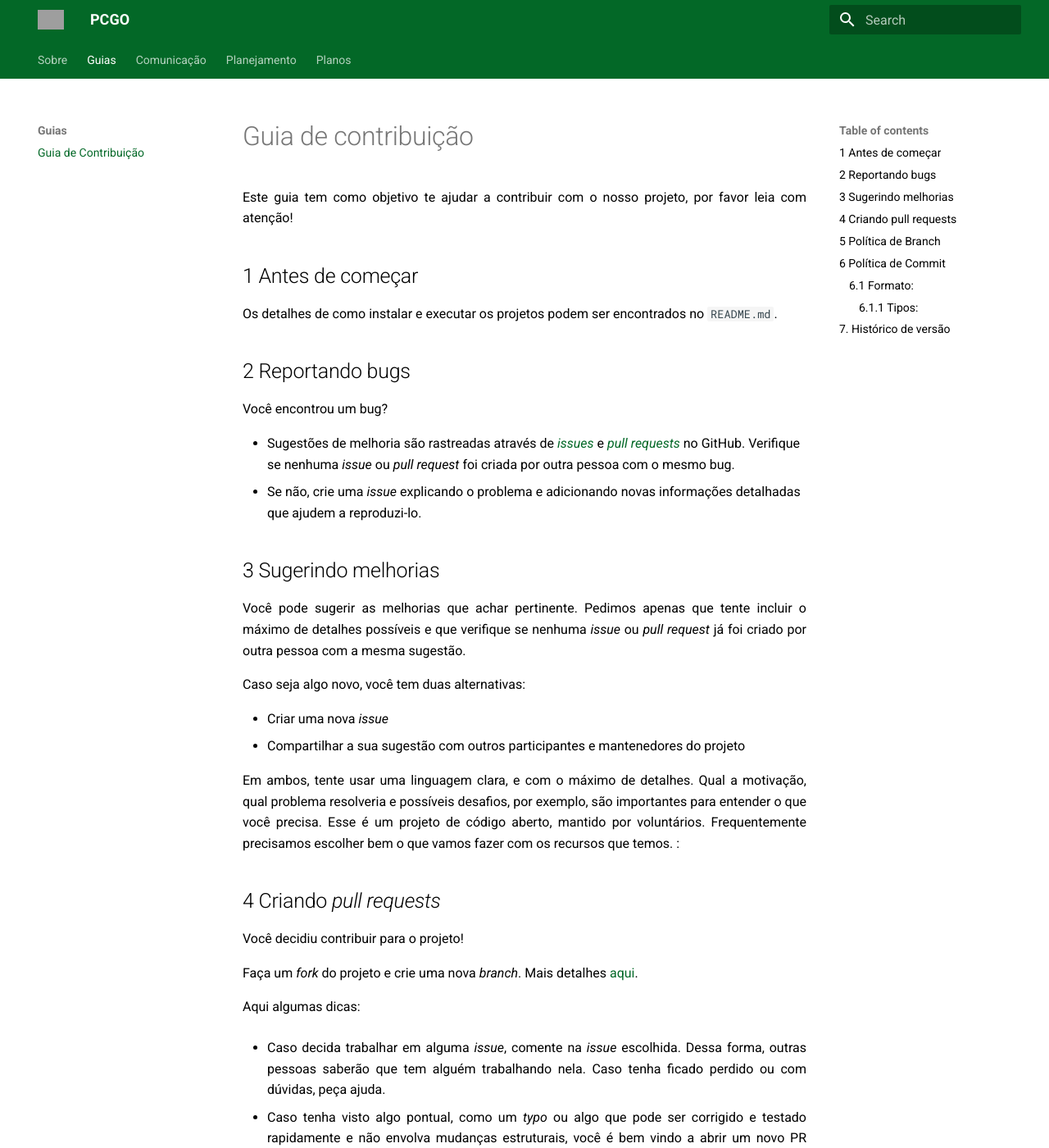
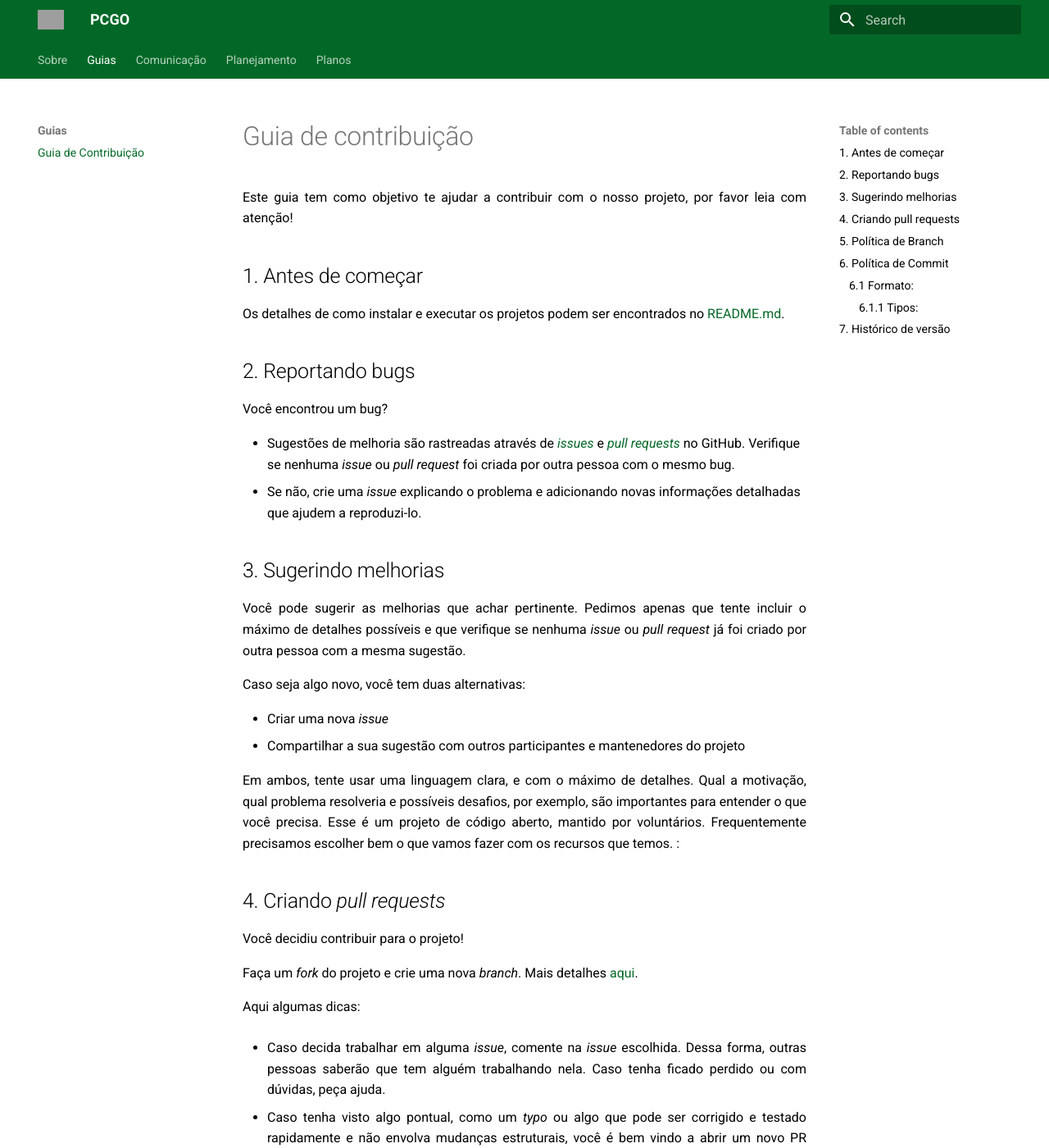
Before and after one commit to fga-eps-mds/2023.2-PrintGo-Doc, an MkDocs documentation site: the page built from docs/guia_de_contribuicao.md, in a window 1280 px wide and 1400 px high. Shown: the whole window at 82% size. Built offline with MkDocs 1.6.1 and Material for MkDocs 9.7.7, drawn with Linux system fonts in a browser that asks for light colours; some of the changed text lies outside the part shown; grey boxes are pictures that could not be loaded.

```diff
--- a/docs/guia_de_contribuicao.md
+++ b/docs/guia_de_contribuicao.md
@@ -2,11 +2,11 @@
 
  Este guia tem como objetivo te ajudar a contribuir com o nosso projeto, por favor leia com atenção!
 
-## 1 Antes de começar
+## 1. Antes de começar
 
-Os detalhes de como instalar e executar os projetos podem ser encontrados no `README.md`.
+Os detalhes de como instalar e executar os projetos podem ser encontrados no [README.md](https://github.com/fga-eps-mds/2023.2-PCGO-DOC#readme).
 
-## 2 Reportando bugs
+## 2. Reportando bugs
 
 Você encontrou um bug?
 
@@ -16,7 +16,7 @@ Verifique se nenhuma _issue_ ou _pull request_ foi criada por outra pessoa com o
 * Se não, crie uma _issue_ explicando o problema e adicionando novas informações detalhadas que ajudem
 a reproduzi-lo.
 
-## 3 Sugerindo melhorias
+## 3. Sugerindo melhorias
 
 Você pode sugerir as melhorias que achar pertinente. Pedimos apenas que tente incluir o
 máximo de detalhes possíveis e que verifique se nenhuma _issue_ ou _pull request_ já foi
@@ -32,7 +32,7 @@ qual problema resolveria e possíveis desafios, por exemplo, são importantes pa
 o que você precisa. Esse é um projeto de código aberto, mantido por voluntários.
 Frequentemente precisamos escolher bem o que vamos fazer com os recursos que temos. :
 
-## 4 Criando _pull requests_
+## 4. Criando _pull requests_
 
 Você decidiu contribuir para o projeto!
 
@@ -63,7 +63,7 @@ escritas em português.
 mantendo o _pull request_ aberto por você.
 
 
-## 5 Política de Branch
+## 5. Política de Branch
 
 <p style="text-align: justify; text-indent: 20px">As branches serão nomeadas seguindo de maneira padronizada para a melhorar a organização do projeto. Utilizamos as branchs apenas para desenvolvimento de código sendo que todas as branchs devem ser criadas a partir da <b>main</b> e devem estar nomeadas da seguinte maneira:</p>
 
@@ -74,7 +74,7 @@ Exemplo: 4-CadastroImpressora
 
 <p style="text-align: justify; text-indent: 20px"> Sendo que X representa número da issue atribuída seguido pelo nome do documento a ser criado ou modificado, como destacado anteriormente. Em ocasiões em que não se está trabalhando com nenhum documento em específico, então deve-se colocar o nome da issue correspondente.</p>
 
-## 6 Política de Commit
+## 6. Política de Commit
 
 ### 6.1 Formato:
 
```
Also changed, not shown: other parts of docs/guia_de_contribuicao.md (+1 -0 lines).
